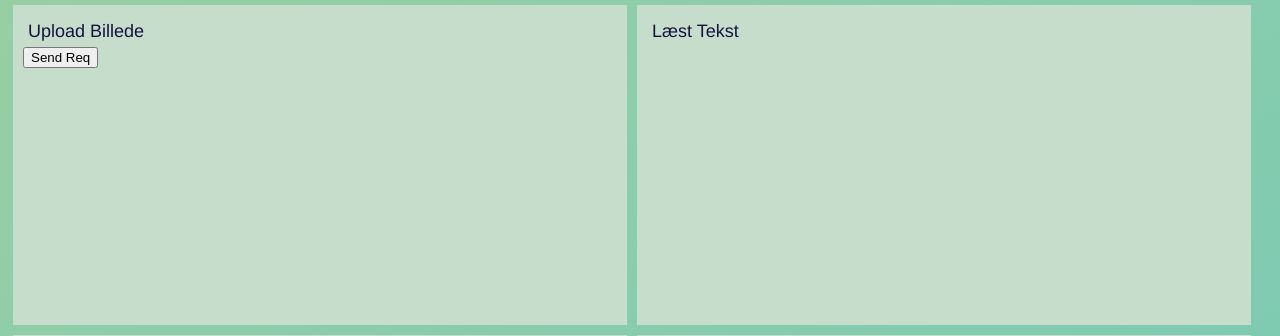
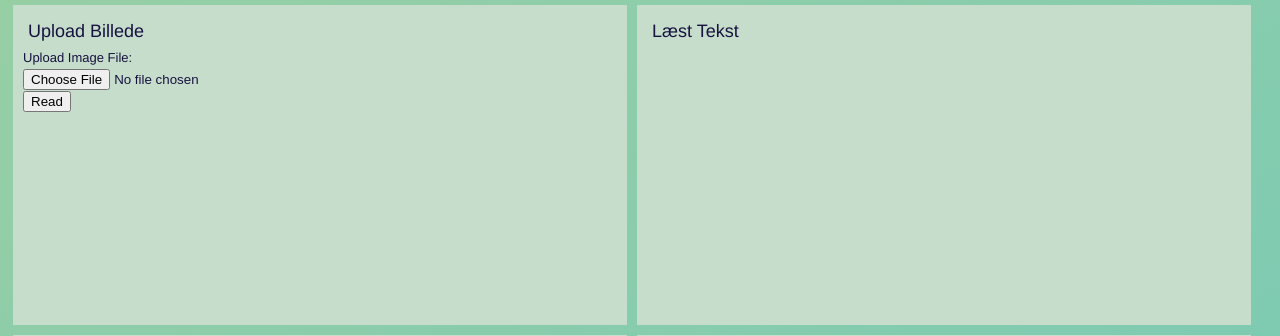
Before and after one commit to AKjeld/ocr-proj, a Node server app: page / in a window 1280 px wide. Shown: the part 48-384 px from the top of the page. Run offline with Node 20, Linux system fonts and the light colour scheme.

Commit message:
Progress

```diff
--- a/index.html
+++ b/index.html
@@ -20,8 +20,14 @@
         <div class="flex-container">
             <div class="flex-item">
                 <h2>Upload Billede</h2>
-                <form action="/test" method="post">
-                    <input type="submit" value="Send Req">
+                <form class="upload-form" action="/test" method="post" enctype="multipart/form-data">
+                    <div class="form-field">
+                        <label for="file">Upload Image File:</label>
+                        <input type="file" name="file" accept="image/*" required id="">
+                    </div>
+                    <div class="form-field">
+                        <input type="submit" value="Read">
+                    </div>
                 </form>
             </div>
             <div class="flex-item">
--- a/index.js
+++ b/index.js
@@ -1,24 +1,34 @@
 import { TextParser } from "./src/text-parser/text-parser.js";
 import Tesseract from 'tesseract.js';
+import path from "path";
 import Express from "express";
 import Multer from "multer";
 import { promises as fs } from "fs";
+import { OCR } from "./src/ocr/ocr.js";
 
-// TextParser.test();
-// Tesseract.recognize(
-//     './src/images/test-receipt.jpg',
-//     'eng', { logger: m => console.log(m) }
-// ).then(({ data: { text } }) => {
-//     console.log(text);
-// })
+
 
 
 const app = Express();
-const multer = Multer();
+
+
+var storage = Multer.diskStorage({
+    destination: function (req, file, cb) {
+      cb(null, "uploads");
+    },
+    filename: function (req, file, cb) {
+      cb(
+        null,
+        file.fieldname + "-" + Date.now() + path.extname(file.originalname)
+      );
+    },
+  });
+
+const upload = Multer({ storage: storage });
 
 app.use("/src/public", Express.static("src/public"));
 
-app.get("/", async(request, response) => {
+app.get("/", async (request, response) => {
     const file = await fs.readFile('./index.html', "utf8");
     if (!file) {
         app.error("Sorry page not goodie mac tootie.");
@@ -26,8 +36,13 @@ app.get("/", async(request, response) => {
     response.send(file);
 });
 
-app.post("/test", multer.none(), async(request, response) => {
+app.post("/test", upload.single("file"), async (request, response) => {
     console.log("Hello There");
+    console.log(request.file.path);
+
+    const text = await OCR.readImage(request.file.path);
+    response.render()
+    console.log(text);
 });
 
 app.listen(process.env.PORT || 3000, () => console.log("App available on http://localhost:3000"));
--- /dev/null
+++ b/src/ocr/ocr.js
@@ -0,0 +1,11 @@
+import Tesseract from 'tesseract.js';
+
+export class OCR {
+    static async readImage(imgPath) {
+        const res = await Tesseract.recognize(
+            imgPath,
+            "eng",
+        );
+        return res.data.text;
+    }
+}
--- a/src/public/styles/styles.css
+++ b/src/public/styles/styles.css
@@ -36,6 +36,17 @@ h5,
 h6,
 label {
     color: #16123f;
+}
+
+.upload-form {}
+
+.form-field {
+    display: block;
+    clear: both;
+}
+.form-field > label {
+    display: block;
+    clear: both;
 }
 
 .home-menu {
```
Also changed, not shown: src/ocr/test.js (deleted, +0 -8 lines), 1 other file.
